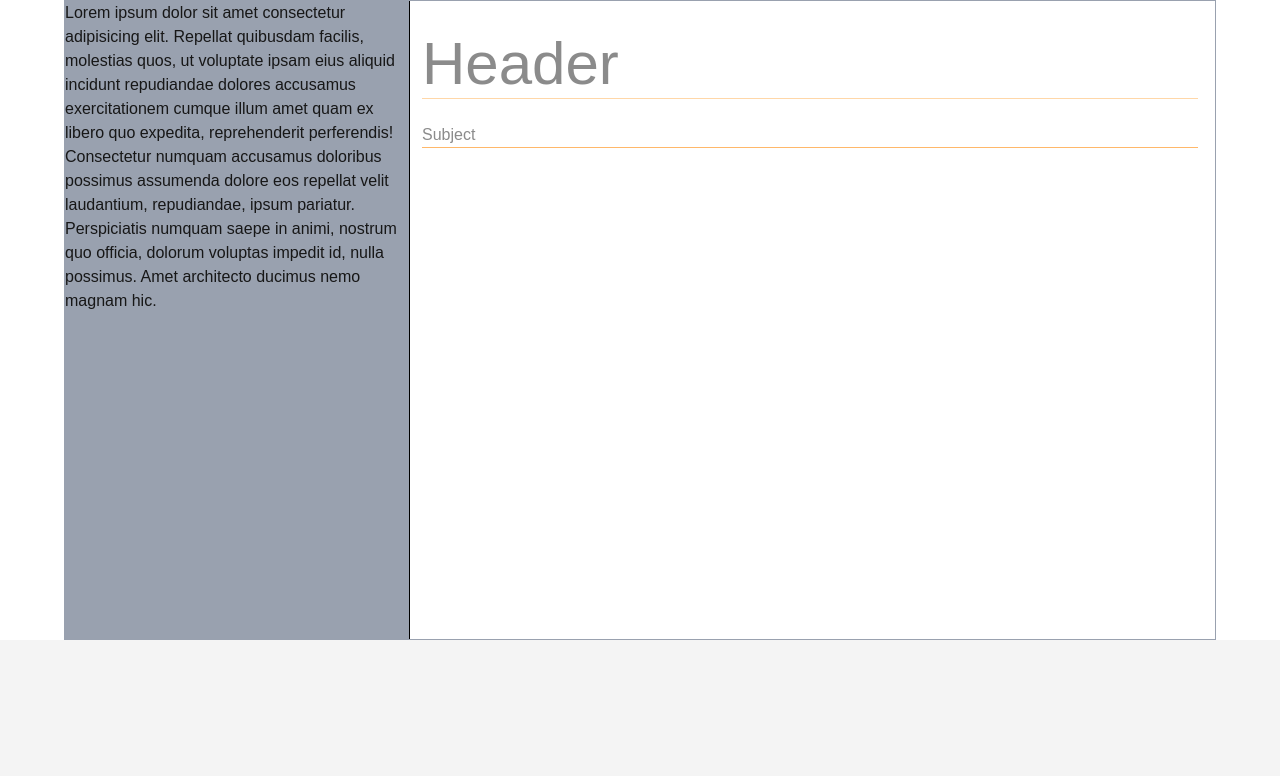
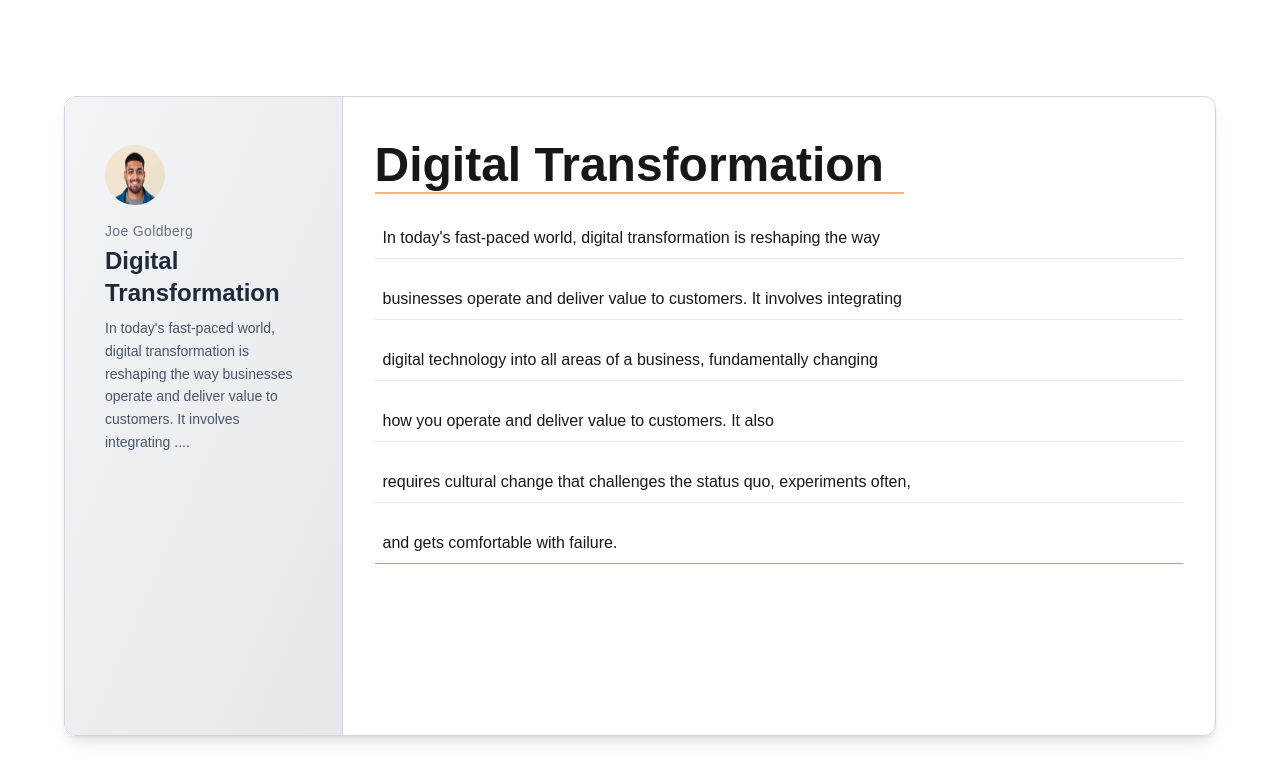
Before and after one commit to PAVANT009/miblog, a Next.js app: page /notes in a window 1280 px wide. Shown: the top 776 px of the page. Built offline with nearby package versions, Linux system fonts and the light colour scheme.

Commit message:
mordenized the /notes page but still there are erros
backspace
and create sahed lines
if the exceeds then teh words should go to the next lien

```diff
--- a/app/globals.css
+++ b/app/globals.css
@@ -27,3 +27,24 @@ body {
   color: var(--foreground);
   font-family: Arial, Helvetica, sans-serif;
 }
+
+/* Scrollbar with simulated top padding */
+.custom-scrollbar::-webkit-scrollbar {
+  width: 6px;
+}
+
+.custom-scrollbar::-webkit-scrollbar-track {
+  background: transparent;
+}
+
+.custom-scrollbar::-webkit-scrollbar-thumb {
+  background-color: #9ca3af;      /* Tailwind gray-400 */
+  border-radius: 10px;
+  border-top: 16px solid transparent; /* Acts like padding on top */
+  border-bottom: 16px solid transparent; /* Acts like padding on top */
+  background-clip: padding-box;       /* Prevents color bleed */
+}
+
+.custom-scrollbar:hover::-webkit-scrollbar-thumb {
+  background-color: #6b7280;      /* Tailwind gray-500 */
+}
--- a/app/layout.jsx
+++ b/app/layout.jsx
@@ -1,7 +1,7 @@
 export default function RootLayout({ children }) {
   return (
     <html lang="en">
-      <body suppressHydrationWarning={true}>{children}</body>
+      <body  suppressHydrationWarning={true}>{children}</body>
     </html>
   );
 }
--- a/app/notes/layout.jsx
+++ b/app/notes/layout.jsx
@@ -5,7 +5,7 @@ import "../globals.css";
 
 export default function NotesLayout({ children }) {
   return (
-    <section className='bg-white'>
+    <section className='bg-red-800 w-screen h-[80vh]'>
       <main>
         {children}
       </main>
--- a/app/notes/page.jsx
+++ b/app/notes/page.jsx
@@ -1,16 +1,212 @@
-import React from 'react'
+'use client'
+
+import React, { useRef, useState, useEffect } from 'react'
+import Image from 'next/image'
+import face from '@/public/images/face.jpg'
+
+const initialTitle = 'Digital Transformation'
+const initialSubj =
+  "In today's fast-paced world, digital transformation is reshaping the way businesses operate and deliver value to customers. It involves integrating digital technology into all areas of a business, fundamentally changing how you operate and deliver value to customers. It also requires cultural change that challenges the status quo, experiments often, and gets comfortable with failure."
+
+const first20Words = initialSubj.split(' ').slice(0, 20).join(' ') + ' ....'
+
+// Helper function to chunk words
+const chunkWords = (str, chunkSize) => {
+  const words = str.split(' ')
+  const result = []
+  for (let i = 0; i < words.length; i += chunkSize) {
+    result.push(words.slice(i, i + chunkSize).join(' '))
+  }
+  return result
+}
 
 export default function Page() {
+  const [header, setHeader] = useState(initialTitle)
+  const spanRef = useRef(null)
+  const [inputWidth, setInputWidth] = useState(150)
+  const [inputs, setInputs] = useState(() => chunkWords(initialSubj, 10))
+  const inputRefs = useRef([])
+
+  const maxslots = 100
+
+  useEffect(() => {
+    if (spanRef.current) {
+      setInputWidth(spanRef.current.offsetWidth + 20)
+    }
+  }, [header])
+
+  useEffect(() => {
+    const lastInput = inputRefs.current[inputs.length - 1]
+    if (lastInput) lastInput.focus()
+  }, [inputs.length])
+
+  const handleChange = (index, e) => {
+    const newValue = e.target.value
+    const newInputs = [...inputs]
+    newInputs[index] = newValue
+    setInputs(newInputs)
+  }
+
+  const moveCaretToEnd = (el) => {
+    const length = el.value.length
+    el.setSelectionRange(length, length)
+    el.focus()
+  }
+
+  const moveCaretToStart = (el) => {
+    el.setSelectionRange(0, 0)
+    el.focus()
+  }
+
   return (
-<div className="bg-white flex flex-row w-[90%] h-[80vh] mx-auto border border-gray-400">
-        <div className='w-[30%] bg-gray-400 border-r-[1px] border-black'>
-          {/** personal section */}
-          Lorem ipsum dolor sit amet consectetur adipisicing elit. Repellat quibusdam facilis, molestias quos, ut voluptate ipsam eius aliquid incidunt repudiandae dolores accusamus exercitationem cumque illum amet quam ex libero quo expedita, reprehenderit perferendis! Consectetur numquam accusamus doloribus possimus assumenda dolore eos repellat velit laudantium, repudiandae, ipsum pariatur. Perspiciatis numquam saepe in animi, nostrum quo officia, dolorum voluptas impedit id, nulla possimus. Amet architecto ducimus nemo magnam hic.
+    <div className="bg-white pt-24 pb-13 font-sans">
+      <div className="flex flex-row w-[90%] h-[80vh] mx-auto border border-gray-300 rounded-xl shadow-lg overflow-hidden">
+        <div className="w-[30%] bg-gradient-to-br from-gray-100 to-gray-200 px-10 py-12 border-r border-gray-300">
+          <Image
+            alt="face-icon"
+            src={face}
+            className="w-[60px] h-[60px] rounded-full mb-4"
+          />
+          <h2 className="text-sm text-gray-500 mb-1 capitalize tracking-wide">
+            Joe Goldberg
+          </h2>
+          <h1 className="text-2xl font-semibold text-gray-800 mb-2">
+            {initialTitle}
+          </h1>
+          <p className="text-sm text-gray-600 leading-relaxed">
+            {first20Words}
+          </p>
         </div>
-        <div className='flex flex-col gap-6 mx-3 my-7'>
-          <input type="text" placeholder='Header' className='border-b-[1px] text-6xl border-orange-200 focus:border-b-2 focus:border-b-orange-500 focus:outline-none '  />
-          <input type="text" name="subject" placeholder='Subject' className='border-b-[1px] border-orange-300'/>
+
+        <div className="flex flex-col gap-6 px-8 py-10 w-full overflow-y-auto overflow-x-hidden custom-scrollbar">
+          <div className="relative w-fit">
+            <input
+              type="text"
+              value={header}
+              onChange={(e) => setHeader(e.target.value)}
+              style={{ width: `${inputWidth}px` }}
+              className="text-5xl font-bold border-b-2 border-orange-300 focus:outline-none focus:border-orange-500 placeholder-gray-400 transition-all duration-300"
+              placeholder="Header"
+            />
+            <span
+              ref={spanRef}
+              className="absolute invisible whitespace-pre text-5xl font-bold border-b-2 border-b-gray-400"
+              aria-hidden="true"
+            >
+              {header || 'Header'}
+            </span>
+          </div>
+
+          <div className="flex flex-col gap-5">
+            {inputs.map((value, index) => (
+              <input
+                key={index}
+                type="text"
+                maxLength={maxslots}
+                value={value}
+                ref={(el) => (inputRefs.current[index] = el)}
+                onChange={(e) => handleChange(index, e)}
+                onKeyDown={(e) => {
+                  const caretPos = e.currentTarget.selectionStart
+                  const atStart = caretPos === 0
+                  const atEnd = caretPos === value.length
+
+                  if (e.key === 'ArrowUp' && index > 0) {
+                    e.preventDefault()
+                    moveCaretToEnd(inputRefs.current[index - 1])
+                  }
+                  if (e.key === 'ArrowDown' && index < inputs.length - 1) {
+                    e.preventDefault()
+                    moveCaretToStart(inputRefs.current[index + 1])
+                  }
+
+                  if (
+                    (e.key === 'Backspace' || e.key === 'ArrowLeft') &&
+                    atStart &&
+                    index > 0
+                  ) {
+                    e.preventDefault()
+                    moveCaretToEnd(inputRefs.current[index - 1])
+                  }
+
+                  if (e.key === 'ArrowRight' && atEnd && index < inputs.length - 1) {
+                    e.preventDefault()
+                    moveCaretToStart(inputRefs.current[index + 1])
+                  }
+
+                  if (e.key === 'Enter') {
+                    e.preventDefault()
+                    const cursorPos = caretPos
+                    const currentText = inputs[index]
+                    const before = currentText.slice(0, cursorPos)
+                    const after = currentText.slice(cursorPos)
+
+                    const newInputs = [...inputs]
+                    newInputs[index] = before
+                    newInputs.splice(index + 1, 0, after)
+
+                    setInputs(newInputs)
+
+                    setTimeout(() => {
+                      inputRefs.current[index + 1]?.focus()
+                      inputRefs.current[index + 1]?.setSelectionRange(0, 0)
+                    }, 0)
+                  }
+
+                  if (
+                    e.key === 'Backspace' &&
+                    atStart &&
+                    index > 0 &&
+                    inputs[index].length > 0
+                  ) {
+                    e.preventDefault()
+
+                    const currentWords = inputs[index].trim().split(' ')
+                    const prevInput = inputs[index - 1]
+                    const prevLength = prevInput.length
+
+                    let movedWords = []
+                    let movedLength = 0
+
+                    for (let i = 0; i < currentWords.length; i++) {
+                      const word = currentWords[i]
+                      const space = movedWords.length > 0 ? 1 : 0
+                      const wordLength = word.length + space
+                      if (prevLength + movedLength + wordLength <= maxslots) {
+                        movedWords.push(word)
+                        movedLength += wordLength
+                      } else {
+                        break
+                      }
+                    }
+
+                    if (movedWords.length > 0) {
+                      const newPrev = (
+                        prevInput +
+                        ' ' +
+                        movedWords.join(' ')
+                      ).trim()
+                      const newCurrent = currentWords
+                        .slice(movedWords.length)
+                        .join(' ')
+
+                      const newInputs = [...inputs]
+                      newInputs[index - 1] = newPrev
+                      newInputs[index] = newCurrent
+                      setInputs(newInputs)
+
+                      setTimeout(() => {
+                        moveCaretToEnd(inputRefs.current[index - 1])
+                      }, 0)
+                    }
+                  }
+                }}
+                className="w-full p-2 border-b-[1px] outline-none border-b-gray-200 focus:border-b-amber-500"
+              />
+            ))}
+          </div>
         </div>
+      </div>
     </div>
   )
 }
--- a/package.json
+++ b/package.json
@@ -17,7 +17,8 @@
     "next": "15.3.4",
     "radix-ui": "^1.4.2",
     "react": "^19.0.0",
-    "react-dom": "^19.0.0"
+    "react-dom": "^19.0.0",
+    "tailwind-scrollbar": "^4.0.2"
   },
   "devDependencies": {
     "@eslint/eslintrc": "^3",
--- a/tailwind.config.js
+++ b/tailwind.config.ts
@@ -1,5 +1,7 @@
-/** @type {import('tailwindcss').Config} */
-module.exports = {
+import type { Config } from 'tailwindcss'
+import scrollbar from 'tailwind-scrollbar'
+
+const config: Config = {
   content: [
     "./app/**/*.{js,ts,jsx,tsx,mdx}",
     "./pages/**/*.{js,ts,jsx,tsx,mdx}",
@@ -11,8 +13,10 @@ module.exports = {
       fontFamily: {
         'sans': ['Cal Sans', 'system-ui', '-apple-system', 'BlinkMacSystemFont', 'Segoe UI', 'Roboto', 'sans-serif'],
         'cal': ['Cal Sans', 'system-ui', '-apple-system', 'BlinkMacSystemFont', 'Segoe UI', 'Roboto', 'sans-serif'],
-      }
+      },
     },
   },
-  plugins: [],
+  plugins: [scrollbar],
 }
+
+export default config
```
Also changed, not shown: public/images/face.jpg (added), 1 other file (tests, documents, lock files or other folders).
